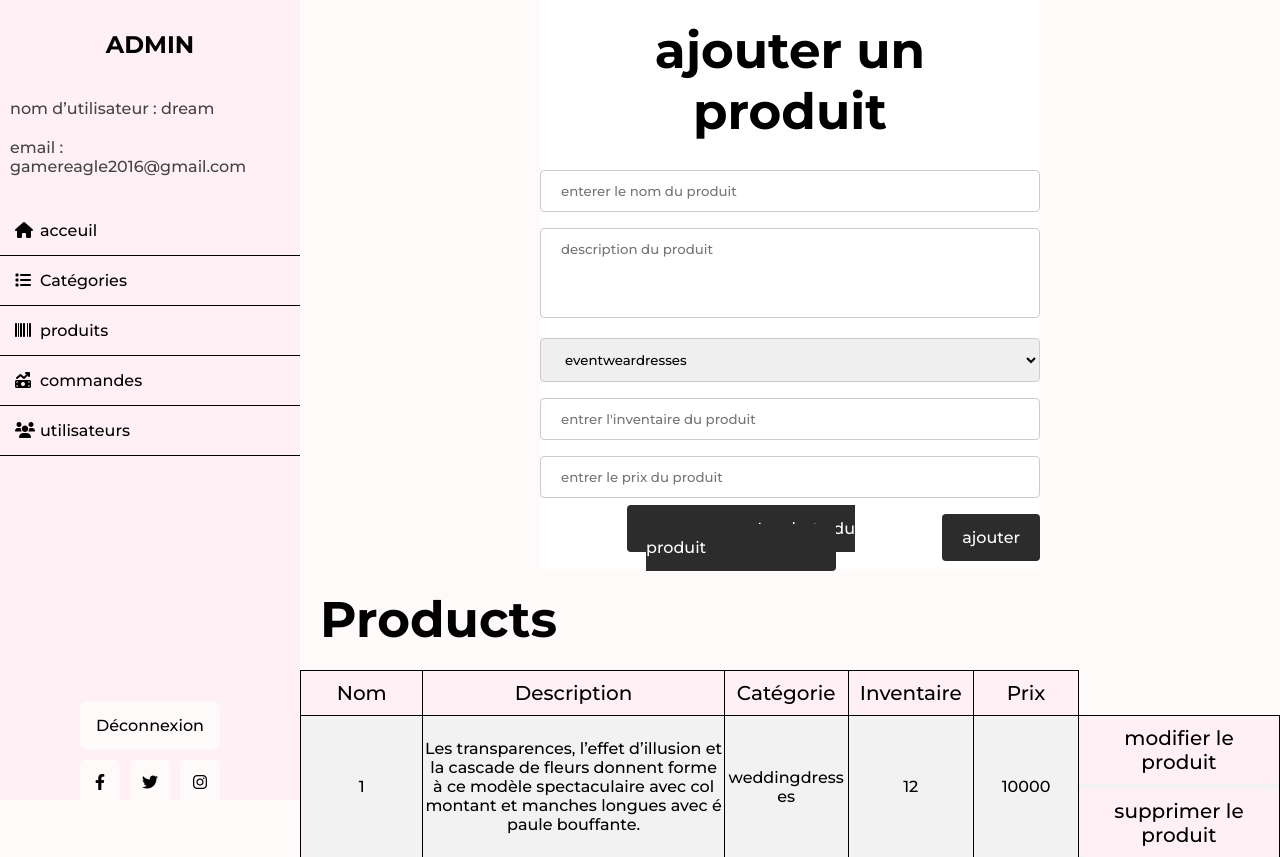
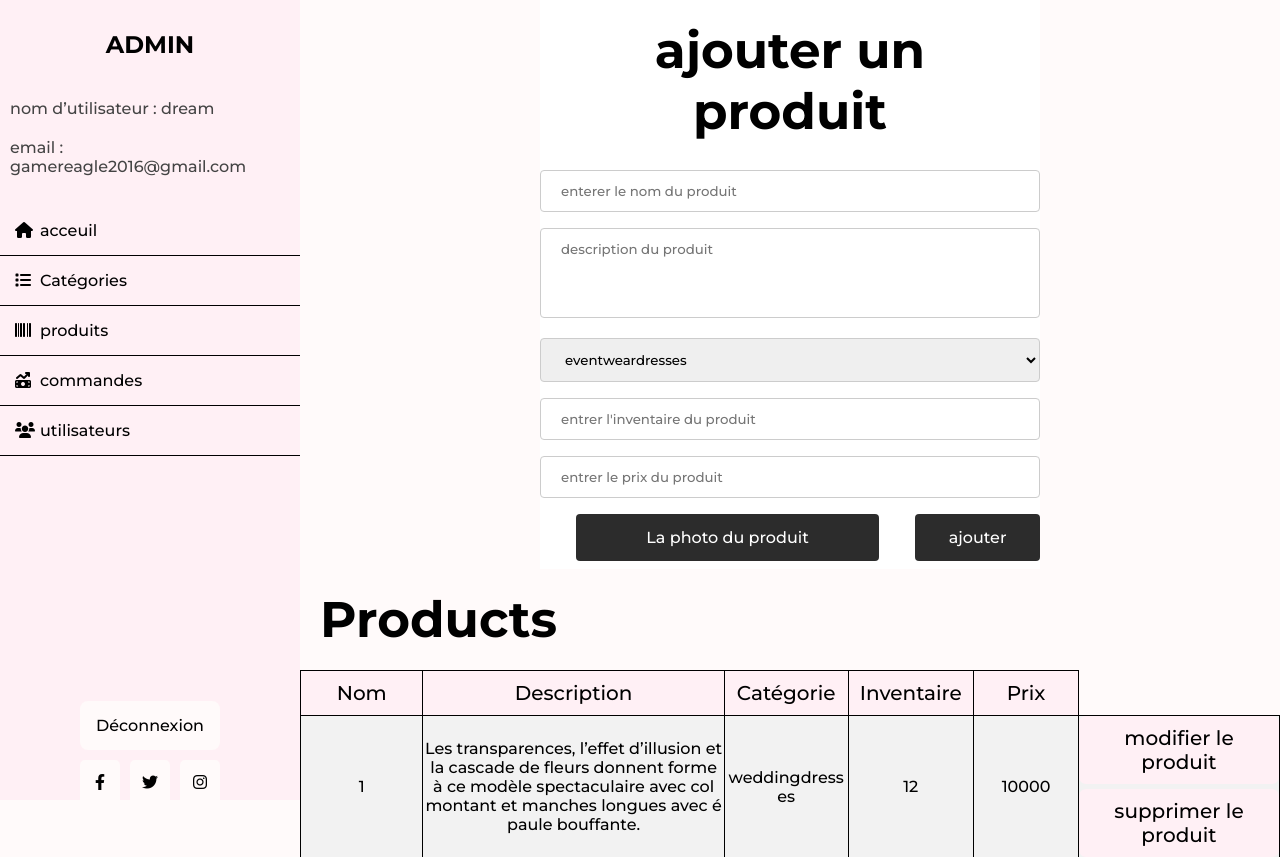
Before and after one commit to aL0NEW0LF/ecommerce_humble_project, a PHP site: page /admin_products.php in a window 1280 px wide. Shown: the top 857 px of the page. Run offline with PHP 8.4, Linux system fonts and the light colour scheme; a user stored in the database is signed in; data comes from the database, SQL or seed files in the repository; some libraries are stand-ins or nearby versions.

Commit message:
9th commit

```diff
--- a/css/admin_style.css
+++ b/css/admin_style.css
@@ -337,7 +337,7 @@ td.price{
     width: auto;
     background-color: rgb(44, 44, 44);
     color: white;
-    padding: 14px 130px;
+    padding: 14px 70px;
     border: none;
     border-radius: 4px;
     cursor: pointer;
```
Also changed, not shown: admin_header.php (indentation only).
